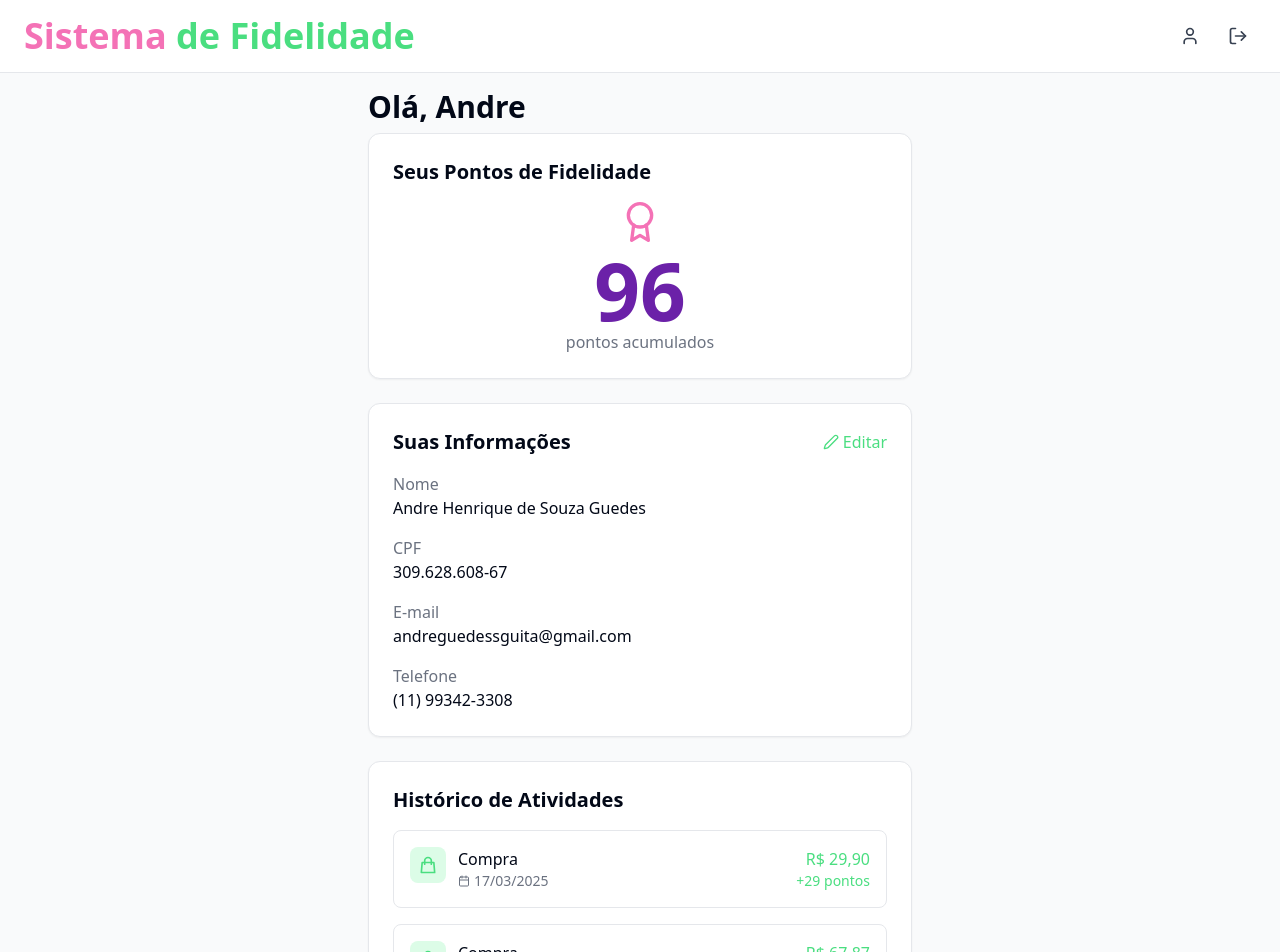
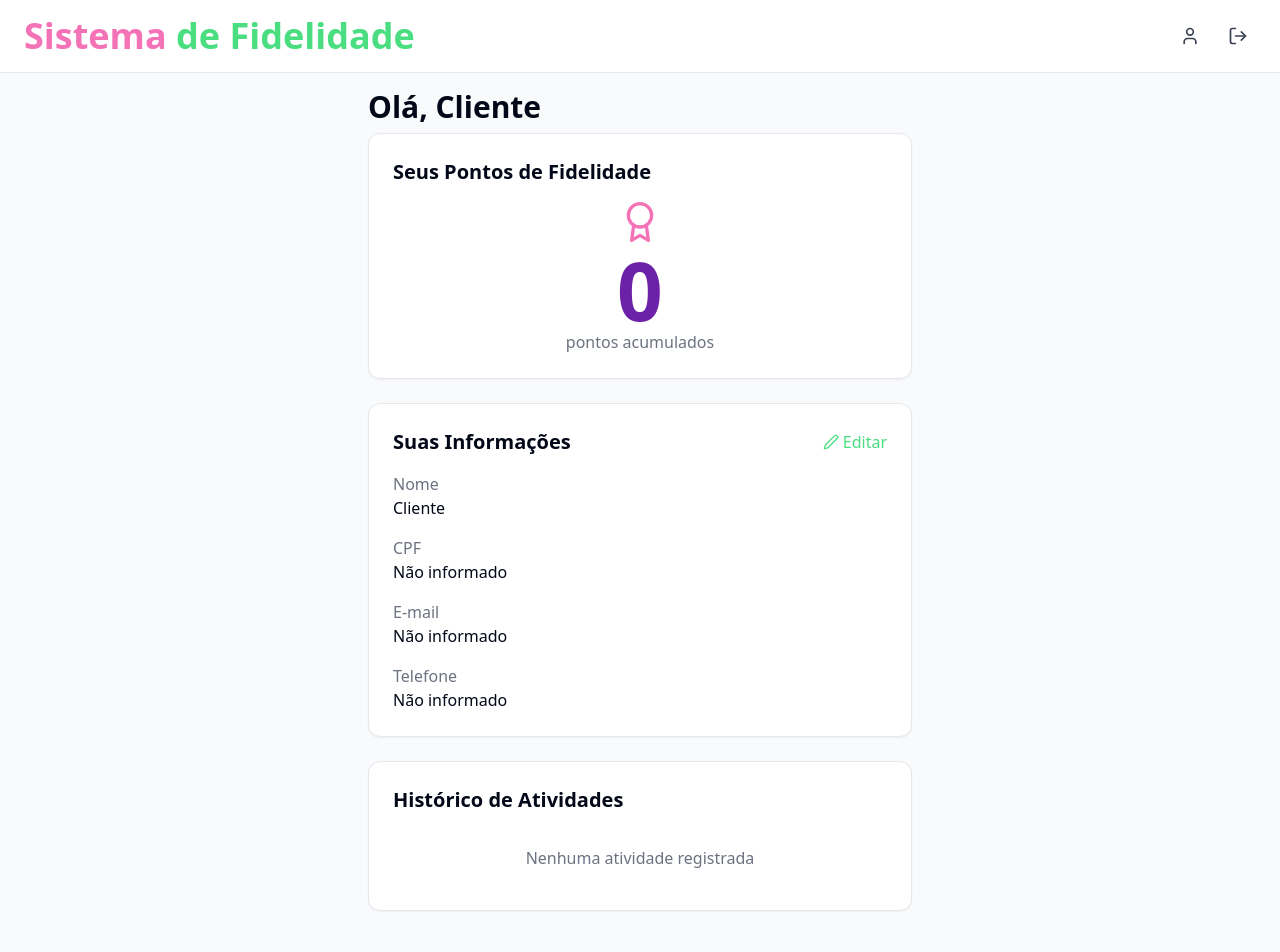
Before and after one commit to andrehenriquesouzacontato/password-puzzle-solution, a React (Vite) app: page /dashboard in a window 1280 px wide. Shown: the top 952 px of the page. Built offline with nearby package versions, Linux system fonts and the light colour scheme.

Commit message:
Hide mock client data.

```diff
--- a/src/pages/Dashboard.tsx
+++ b/src/pages/Dashboard.tsx
@@ -1,29 +1,24 @@
 
-import React, { useState, useEffect } from 'react';
+import React, { useState } from 'react';
 import { formatCurrency } from '../utils/formatters';
 import Header from '../components/Header';
 import { Calendar, Edit2 } from 'lucide-react';
 import { Link } from 'react-router-dom';
 
-// Mock data
-const mockCliente = {
-  id: '1',
-  nome: 'Andre Henrique de Souza Guedes',
-  cpf: '309.628.608-67',
-  email: 'andreguedessguita@gmail.com',
-  telefone: '(11) 99342-3308',
-  pontos: 96,
-  dataCadastro: '2025-03-24'
+// Cliente vazio até conectar com a API
+const clienteVazio = {
+  id: '',
+  nome: 'Cliente',
+  cpf: '',
+  email: '',
+  telefone: '',
+  pontos: 0,
+  dataCadastro: new Date().toISOString().split('T')[0]
 };
 
-const mockCompras = [
-  { id: '1', valor: 29.90, pontos: 29, data: '2025-03-17' },
-  { id: '2', valor: 67.87, pontos: 67, data: '2025-03-17' }
-];
-
 const Dashboard: React.FC = () => {
-  const [cliente, setCliente] = useState(mockCliente);
-  const [compras, setCompras] = useState(mockCompras);
+  const [cliente, setCliente] = useState(clienteVazio);
+  const [compras, setCompras] = useState([]);
 
   return (
     <div className="min-h-screen bg-gray-50 animate-fade-in">
@@ -65,22 +60,22 @@ const Dashboard: React.FC = () => {
           <div className="space-y-4">
             <div>
               <div className="text-gray-500">Nome</div>
-              <div className="font-medium">{cliente.nome}</div>
+              <div className="font-medium">{cliente.nome || "Não informado"}</div>
             </div>
 
             <div>
               <div className="text-gray-500">CPF</div>
-              <div className="font-medium">{cliente.cpf}</div>
+              <div className="font-medium">{cliente.cpf || "Não informado"}</div>
             </div>
 
             <div>
               <div className="text-gray-500">E-mail</div>
-              <div className="font-medium">{cliente.email}</div>
+              <div className="font-medium">{cliente.email || "Não informado"}</div>
             </div>
 
             <div>
               <div className="text-gray-500">Telefone</div>
-              <div className="font-medium">{cliente.telefone}</div>
+              <div className="font-medium">{cliente.telefone || "Não informado"}</div>
             </div>
           </div>
         </div>
@@ -89,42 +84,9 @@ const Dashboard: React.FC = () => {
         <div className="card-container">
           <h2 className="text-xl font-semibold mb-4">Histórico de Atividades</h2>
 
-          {compras.length > 0 ? (
-            <div className="space-y-4">
-              {compras.map((compra) => (
-                <div key={compra.id} className="border border-gray-200 rounded-lg p-4">
-                  <div className="flex items-start justify-between">
-                    <div className="flex items-start space-x-3">
-                      <div className="bg-green-100 p-2 rounded-lg">
-                        <svg xmlns="http://www.w3.org/2000/svg" className="h-5 w-5 text-brand-green" fill="none" viewBox="0 0 24 24" stroke="currentColor">
-                          <path strokeLinecap="round" strokeLinejoin="round" strokeWidth={2} d="M16 11V7a4 4 0 00-8 0v4M5 9h14l1 12H4L5 9z" />
-                        </svg>
-                      </div>
-                      <div>
-                        <div className="font-medium">Compra</div>
-                        <div className="flex items-center text-gray-500 text-sm">
-                          <Calendar className="h-3 w-3 mr-1" />
-                          {new Date(compra.data).toLocaleDateString('pt-BR')}
-                        </div>
-                      </div>
-                    </div>
-                    <div className="text-right">
-                      <div className="font-medium text-brand-green">
-                        {formatCurrency(compra.valor)}
-                      </div>
-                      <div className="text-sm text-brand-green">
-                        +{compra.pontos} pontos
-                      </div>
-                    </div>
-                  </div>
-                </div>
-              ))}
-            </div>
-          ) : (
-            <div className="text-center py-4 text-gray-500">
-              Nenhuma atividade registrada
-            </div>
-          )}
+          <div className="text-center py-4 text-gray-500">
+            Nenhuma atividade registrada
+          </div>
         </div>
       </div>
     </div>
--- a/src/pages/admin/AdminDashboard.tsx
+++ b/src/pages/admin/AdminDashboard.tsx
@@ -2,39 +2,18 @@
 import React, { useState } from 'react';
 import { Link } from 'react-router-dom';
 import Header from '../../components/Header';
-import { Search, UserPlus, Award } from 'lucide-react';
+import { Search, UserPlus } from 'lucide-react';
 import InputMask from '../../components/InputMask';
-
-// Mock data
-const mockClientes = [
-  {
-    id: '1',
-    nome: 'Andre Henrique de Souza Guedes',
-    cpf: '309.628.608-67',
-    pontos: 96
-  },
-  {
-    id: '2',
-    nome: 'Sanchaluana de Souza',
-    cpf: '123.456.789-00',
-    pontos: 38
-  }
-];
 
 const AdminDashboard: React.FC = () => {
   const [searchQuery, setSearchQuery] = useState('');
-  const [clientes, setClientes] = useState(mockClientes);
+  const [clientes, setClientes] = useState([]);
 
   const handleSearch = (e: React.FormEvent) => {
     e.preventDefault();
-    // In a real app, this would call an API with the search query
+    // No futuro, aqui será integrada a chamada para a API
     console.log('Searching for:', searchQuery);
-    // For demo, we'll just filter the mock data
-    const filteredClientes = mockClientes.filter(cliente =>
-      cliente.cpf.includes(searchQuery) ||
-      cliente.nome.toLowerCase().includes(searchQuery.toLowerCase())
-    );
-    setClientes(filteredClientes);
+    // A busca real será implementada quando a API estiver pronta
   };
 
   return (
@@ -85,32 +64,9 @@ const AdminDashboard: React.FC = () => {
         <div className="card-container">
           <h2 className="text-xl font-semibold mb-4">Clientes Recentes</h2>
 
-          {clientes.length > 0 ? (
-            <div className="space-y-3">
-              {clientes.map(cliente => (
-                <Link
-                  key={cliente.id}
-                  to={`/admin/cliente/${cliente.id}`}
-                  className="block border border-gray-200 rounded-lg p-4 hover:bg-gray-50 transition-colors"
-                >
-                  <div className="flex justify-between items-center">
-                    <div>
-                      <div className="font-medium">{cliente.nome}</div>
-                      <div className="text-gray-500 text-sm">CPF: {cliente.cpf}</div>
-                    </div>
-                    <div className="bg-green-100 px-4 py-2 rounded-full flex items-center gap-1">
-                      <Award className="h-4 w-4 text-brand-green" />
-                      <span className="font-medium text-brand-green">{cliente.pontos} pontos</span>
-                    </div>
-                  </div>
-                </Link>
-              ))}
-            </div>
-          ) : (
-            <div className="text-center py-4 text-gray-500">
-              Nenhum cliente encontrado
-            </div>
-          )}
+          <div className="text-center py-4 text-gray-500">
+            Nenhum cliente cadastrado
+          </div>
         </div>
       </div>
     </div>
```
